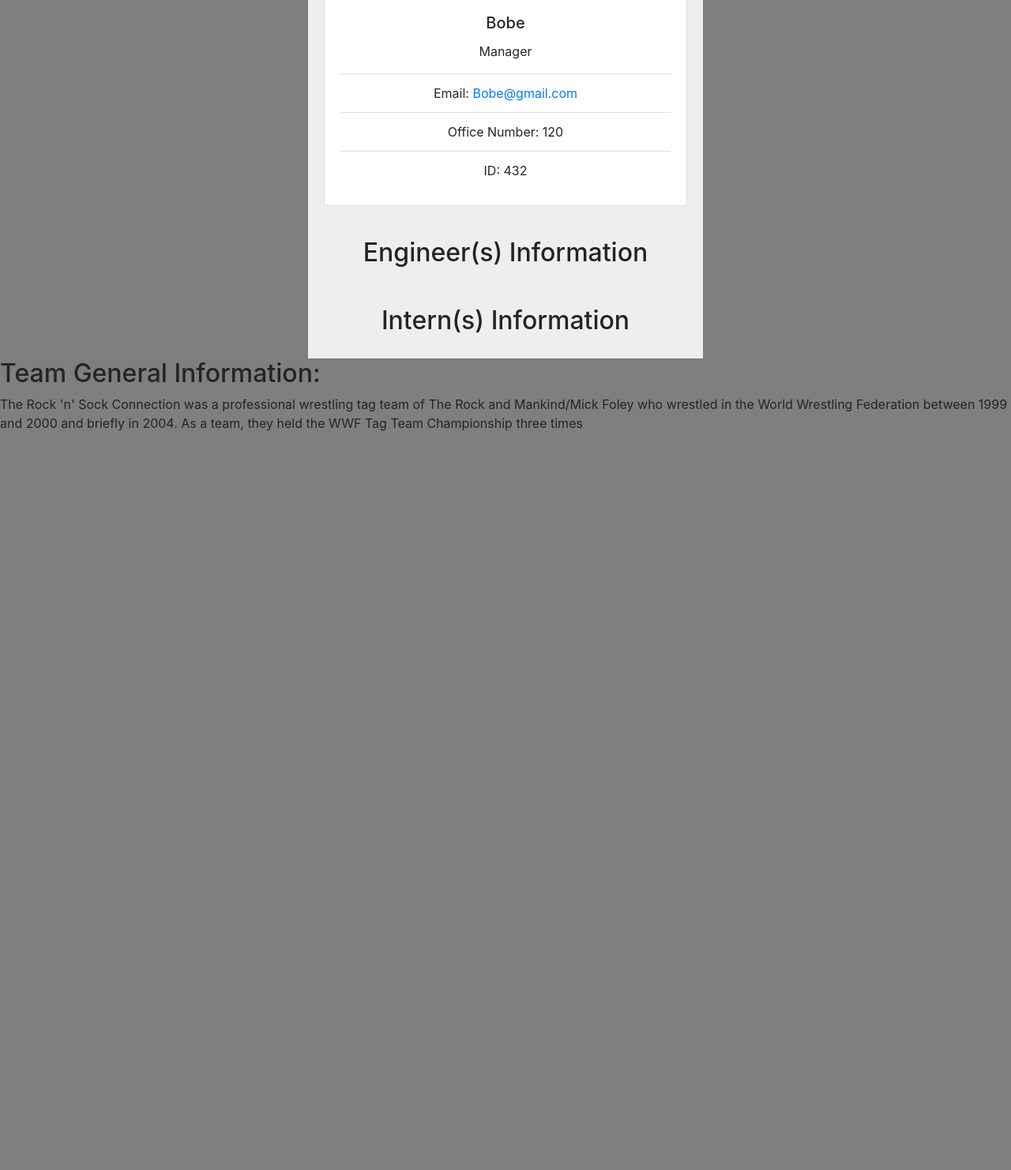
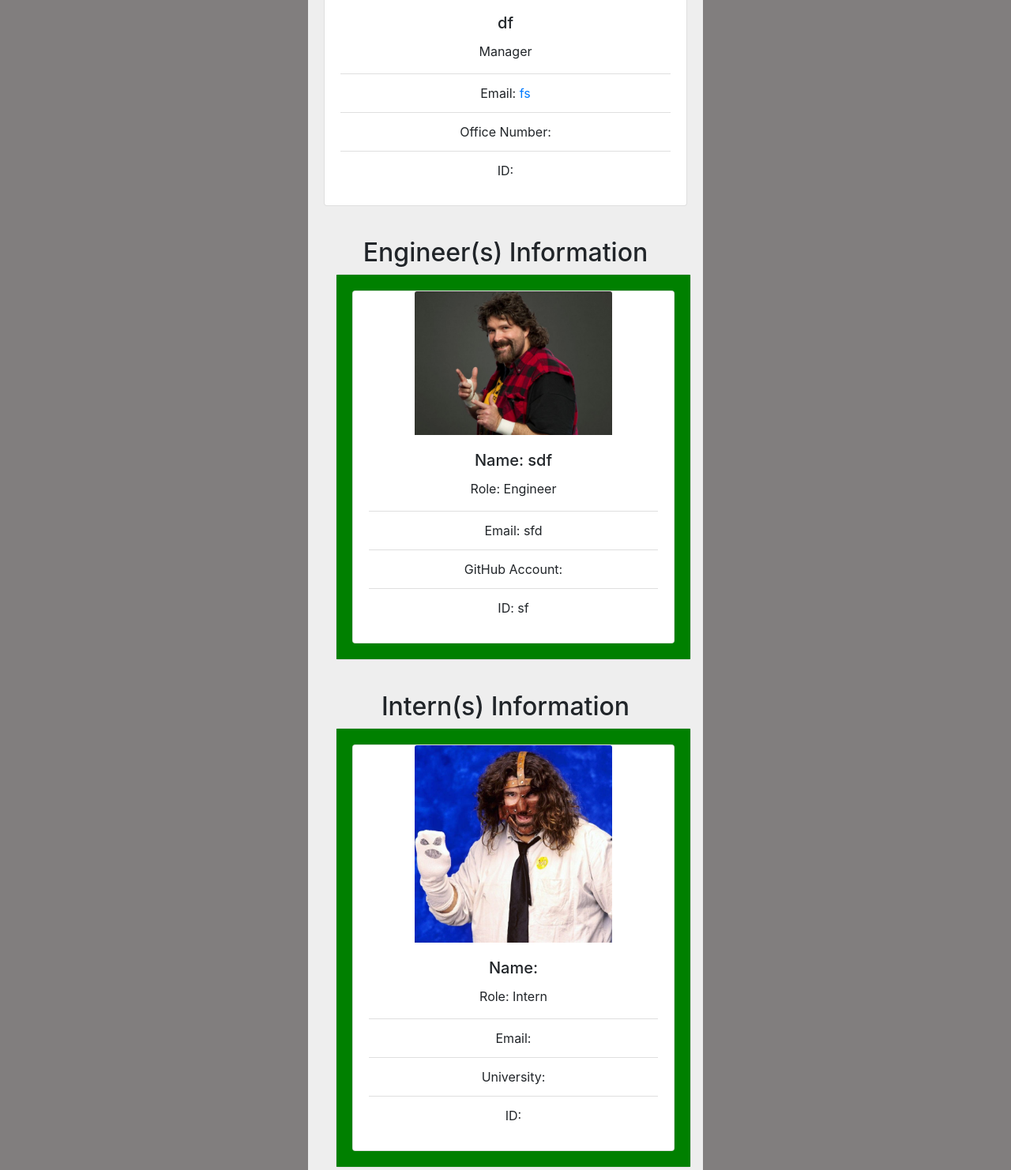
Before and after one commit to gato365/gato365-team-profile-generator-redo, a website: page team_page.html in a window 1280 px wide. Shown: the part 535-2017 px from the top of the page at 79% size. Before the commit the page ends 1083 px from the top, so only its background shows below. Drawn offline with nearby package versions, Linux system fonts and the light colour scheme.

Commit message:
Change README and background color of images

```diff
--- a/team_page.html
+++ b/team_page.html
@@ -25,12 +25,12 @@
       <div class="card">
   <img src="./assets/images/the-rock.jpg" class="card-img-top" alt="..." style="width:100%;max-width:250px;display:block;margin:0 auto;">
   <div class="card-body">
-    <h5 class="card-title">Bobe</h5>
+    <h5 class="card-title">df</h5>
     <p class="card-text">Manager</p>
     <ul class="list-group list-group-flush">
-      <li class="list-group-item"> Email: <a href="mailto:Bobe@gmail.com">Bobe@gmail.com</a></li>
-      <li class="list-group-item"> Office Number: 120</li>
-      <li class="list-group-item"> ID: 432</li>
+      <li class="list-group-item"> Email: <a href="mailto:fs">fs</a></li>
+      <li class="list-group-item"> Office Number: </li>
+      <li class="list-group-item"> ID: </li>
 
     </ul>
   </div>
@@ -44,7 +44,26 @@
       <h2 style="text-align:center;"> Engineer(s) Information </h2>
       <div class="container">
   <div class="row">
+    <div class="col-md-4">
+    <div class="card" style="width:450px;">
+    <div class="card-body" style="background:green;padding:20px;">
 
+        <div class="card">
+        <img src="./assets/images/mike-foley.jpg" class="card-img-top" alt="..."
+         style="width:100%;max-width:250px;display:block;margin:0 auto;">
+        <div class="card-body">
+          <h5 class="card-title">Name: sdf</h5>
+          <p class="card-text">Role: Engineer</p>
+          <ul class="list-group list-group-flush">
+            <li class="list-group-item">Email: sfd</li>
+            <li class="list-group-item">GitHub Account: </li>
+            <li class="list-group-item">ID: sf</li>
+          </ul>
+        </div>
+      </div>
+        </div>
+      </div>
+    </div>
   </div>
   </div>
       </div>
@@ -56,7 +75,25 @@
       <h2 style="text-align:center;"> Intern(s) Information </h2>
       <div class="container">
   <div class="row">
+    <div class="col-md-4">
+    <div class="card" style="width:450px;">
+    <div class="card-body" style="background:green;padding:20px;">
 
+        <div class="card">
+        <img src="./assets/images/mr-socko.jpg" class="card-img-top" alt="..."  style="width:100%;max-width:250px;display:block;margin:0 auto;">
+        <div class="card-body">
+          <h5 class="card-title">Name: </h5>
+          <p class="card-text">Role: Intern</p>
+          <ul class="list-group list-group-flush">
+            <li class="list-group-item">Email: </li>
+            <li class="list-group-item">University: </li>
+            <li class="list-group-item">ID: </li>
+          </ul>
+        </div>
+      </div>
+        </div>
+      </div>
+    </div>
   </div>
   </div>
       </div>
```
Also changed, not shown: README.md, lib/input.js.
